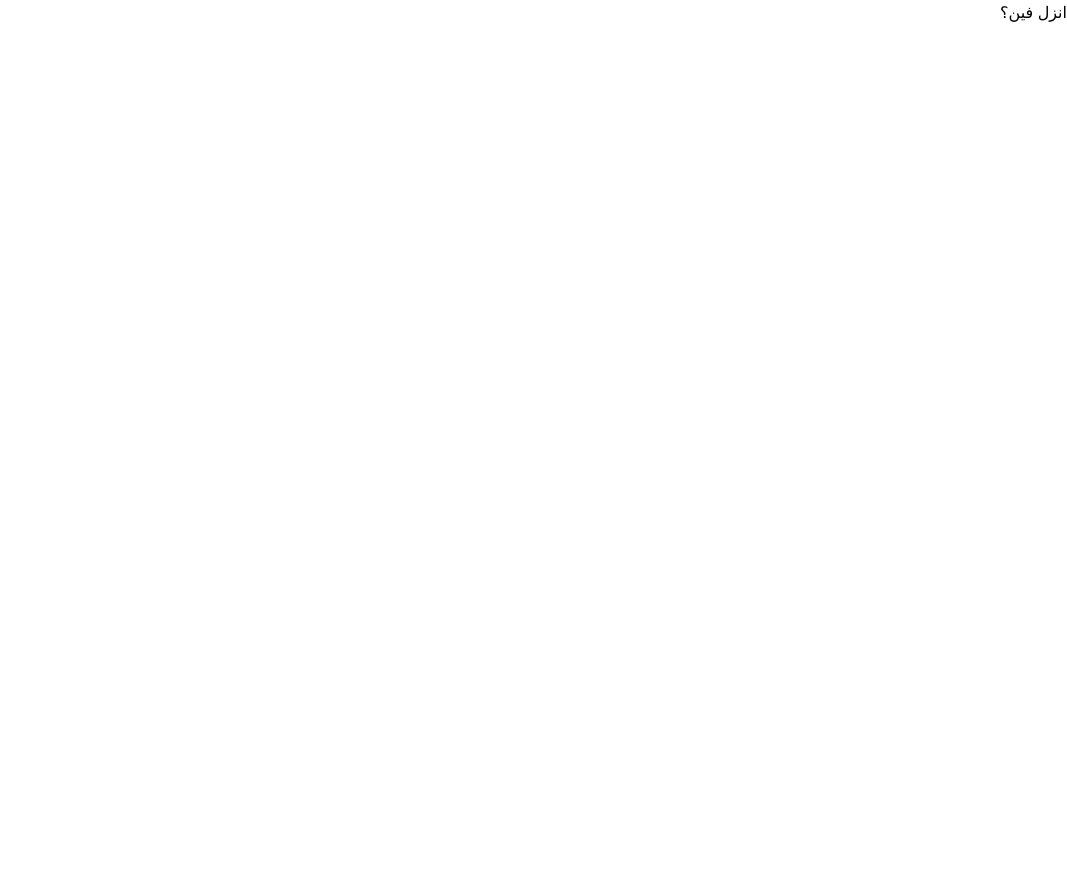
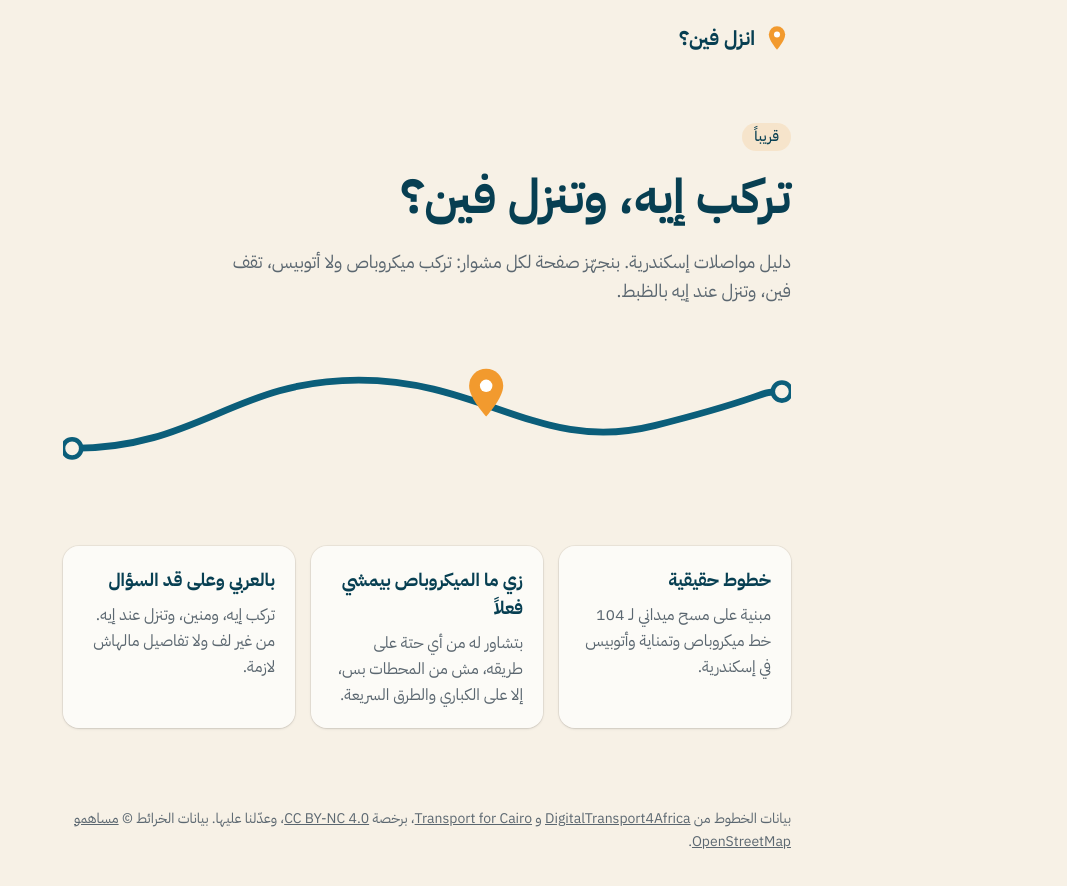
Before and after one commit to AI091/where-to, an Astro site in the folder apps/site/: page / in a window 1280 px wide. Shown: the whole page, without its empty margins (213-1280 px from the left). Before the commit the page ends 800 px from the top, so only its background shows below. Built offline with nearby package versions, Linux system fonts and the light colour scheme; Astro itself is replaced by a stand-in of ours.

Commit message:
Launch page for anzelfein.com: Arabic landing page, 404, sitemap and Cloudflare config
Static Astro site served as an assets-only Worker on anzelfein.com and www.anzelfein.com (custom domains). Preview URLs are enabled for draft route pages; workers.dev stays off for production. Footer credits the DT4A / Transport for Cairo data (CC BY-NC 4.0, modified) and OpenStreetMap.

```diff
--- a/apps/site/astro.config.mjs
+++ b/apps/site/astro.config.mjs
@@ -1,11 +1,13 @@
 // @ts-check
 import { defineConfig } from 'astro/config';
-
+import sitemap from '@astrojs/sitemap';
 import tailwindcss from '@tailwindcss/vite';
 
 // https://astro.build/config
 export default defineConfig({
+  site: 'https://anzelfein.com',
+  integrations: [sitemap({ filter: (page) => !page.endsWith('/404/') })],
   vite: {
-    plugins: [tailwindcss()]
-  }
+    plugins: [tailwindcss()],
+  },
 });
--- /dev/null
+++ b/apps/site/public/robots.txt
@@ -0,0 +1,4 @@
+User-agent: *
+Allow: /
+
+Sitemap: https://anzelfein.com/sitemap-index.xml
--- a/apps/site/src/layouts/Layout.astro
+++ b/apps/site/src/layouts/Layout.astro
@@ -3,21 +3,51 @@ import '../styles/global.css';
 
 interface Props {
 	title: string;
+	description: string;
 }
 
-const { title } = Astro.props;
+const { title, description } = Astro.props;
+const canonical = new URL(Astro.url.pathname, Astro.site);
 ---
 
 <html lang="ar" dir="rtl">
 	<head>
 		<meta charset="utf-8" />
+		<meta name="viewport" content="width=device-width, initial-scale=1" />
+		<title>{title}</title>
+		<meta name="description" content={description} />
+		<link rel="canonical" href={canonical} />
 		<link rel="icon" type="image/svg+xml" href="/favicon.svg" />
-		<link rel="icon" href="/favicon.ico" />
-		<meta name="viewport" content="width=device-width" />
-		<meta name="generator" content={Astro.generator} />
-		<title>{title}</title>
+		<link rel="sitemap" href="/sitemap-index.xml" />
+		<meta name="theme-color" content="#0b5e7a" />
+		<meta property="og:type" content="website" />
+		<meta property="og:locale" content="ar_EG" />
+		<meta property="og:site_name" content="انزل فين؟" />
+		<meta property="og:title" content={title} />
+		<meta property="og:description" content={description} />
+		<meta property="og:url" content={canonical} />
 	</head>
-	<body>
-		<slot />
+	<body class="flex min-h-dvh flex-col">
+		<header class="mx-auto w-full max-w-3xl px-5 pt-6">
+			<a href="/" class="inline-flex items-center gap-2 text-xl font-bold text-sea-dark">
+				<svg aria-hidden="true" viewBox="0 0 24 24" class="size-7">
+					<path fill="#f29a2e" d="M12 2a7 7 0 0 0-7 7c0 5.2 7 13 7 13s7-7.8 7-13a7 7 0 0 0-7-7Z" />
+					<circle cx="12" cy="9" r="2.6" fill="#fff" />
+				</svg>
+				انزل فين؟
+			</a>
+		</header>
+
+		<main class="mx-auto w-full max-w-3xl flex-1 px-5">
+			<slot />
+		</main>
+
+		<footer class="mx-auto w-full max-w-3xl px-5 py-8 text-sm leading-relaxed text-muted">
+			<p>
+				بيانات الخطوط من{' '}<a class="underline" href="https://digitaltransport4africa.org/">DigitalTransport4Africa</a>{' '}و{' '}<a class="underline" href="https://transportforcairo.com/">Transport for Cairo</a>،
+				برخصة{' '}<a class="underline" href="https://creativecommons.org/licenses/by-nc/4.0/deed.ar">CC BY-NC 4.0</a>، وعدّلنا عليها.
+				بيانات الخرائط ©{' '}<a class="underline" href="https://www.openstreetmap.org/copyright">مساهمو OpenStreetMap</a>.
+			</p>
+		</footer>
 	</body>
 </html>
--- /dev/null
+++ b/apps/site/src/pages/404.astro
@@ -0,0 +1,11 @@
+---
+import Layout from '../layouts/Layout.astro';
+---
+
+<Layout title="الصفحة مش موجودة | انزل فين؟" description="الصفحة دي مش موجودة.">
+	<section class="py-16">
+		<h1 class="text-3xl font-bold text-sea-dark">الصفحة دي مش موجودة</h1>
+		<p class="mt-4 text-lg text-muted">يمكن نزلت في المحطة الغلط.</p>
+		<a href="/" class="mt-8 inline-block rounded-full bg-sea px-5 py-2.5 font-medium text-white">ارجع للرئيسية</a>
+	</section>
+</Layout>
--- a/apps/site/src/pages/index.astro
+++ b/apps/site/src/pages/index.astro
@@ -1,7 +1,54 @@
 ---
 import Layout from '../layouts/Layout.astro';
+
+const points = [
+	{
+		title: 'خطوط حقيقية',
+		body: 'مبنية على مسح ميداني لـ 104 خط ميكروباص وتمناية وأتوبيس في إسكندرية.',
+	},
+	{
+		title: 'زي ما الميكروباص بيمشي فعلاً',
+		body: 'بتشاور له من أي حتة على طريقه، مش من المحطات بس، إلا على الكباري والطرق السريعة.',
+	},
+	{
+		title: 'بالعربي وعلى قد السؤال',
+		body: 'تركب إيه، ومنين، وتنزل عند إيه. من غير لف ولا تفاصيل مالهاش لازمة.',
+	},
+];
 ---
 
-<Layout title="انزل فين؟">
-	<h1>انزل فين؟</h1>
+<Layout
+	title="انزل فين؟ | دليل مواصلات إسكندرية"
+	description="تركب إيه وتنزل فين في إسكندرية: دليل خطوط الميكروباص والتمناية والأتوبيس، مبني على مسح ميداني لـ 104 خط."
+>
+	<section class="py-12 sm:py-16">
+		<p class="mb-4 inline-block rounded-full bg-plate/15 px-3 py-1 text-sm font-medium text-sea-dark">قريباً</p>
+		<h1 class="text-4xl font-bold leading-tight text-sea-dark sm:text-5xl">تركب إيه، وتنزل فين؟</h1>
+		<p class="mt-5 max-w-xl text-lg leading-relaxed text-muted">
+			دليل مواصلات إسكندرية. بنجهّز صفحة لكل مشوار: تركب ميكروباص ولا أتوبيس، تقف فين، وتنزل عند إيه بالظبط.
+		</p>
+
+		<svg aria-hidden="true" viewBox="0 0 640 120" class="mt-10 w-full">
+			<path d="M8 90 C 120 90, 150 30, 260 30 S 420 95, 520 70 S 610 40, 632 40" fill="none" stroke="#0b5e7a" stroke-width="6" stroke-linecap="round" />
+			<g fill="#f7f1e6" stroke="#0b5e7a" stroke-width="4">
+				<circle cx="8" cy="90" r="8" />
+				<circle cx="632" cy="40" r="8" />
+			</g>
+			<g transform="translate(372 58)">
+				<path fill="#f29a2e" d="M0-38a15 15 0 0 0-15 15c0 11 15 27 15 27s15-16 15-27a15 15 0 0 0-15-15Z" />
+				<circle cy="-23" r="5.5" fill="#fff" />
+			</g>
+		</svg>
+	</section>
+
+	<section class="grid gap-4 pb-12 sm:grid-cols-3">
+		{
+			points.map((p) => (
+				<div class="rounded-2xl bg-white/70 p-5 shadow-sm ring-1 ring-black/5">
+					<h2 class="text-lg font-bold text-sea-dark">{p.title}</h2>
+					<p class="mt-2 leading-relaxed text-muted">{p.body}</p>
+				</div>
+			))
+		}
+	</section>
 </Layout>
--- a/apps/site/src/styles/global.css
+++ b/apps/site/src/styles/global.css
@@ -1 +1,24 @@
+@import "@fontsource/ibm-plex-sans-arabic/400.css";
+@import "@fontsource/ibm-plex-sans-arabic/500.css";
+@import "@fontsource/ibm-plex-sans-arabic/700.css";
 @import "tailwindcss";
+
+@theme {
+  --font-sans: "IBM Plex Sans Arabic", system-ui, sans-serif;
+
+  /* Alexandria: the sea, the sand, and the microbus's orange plates. */
+  --color-sea: #0b5e7a;
+  --color-sea-dark: #073f52;
+  --color-sand: #f7f1e6;
+  --color-plate: #f29a2e;
+  --color-ink: #1d2830;
+  --color-muted: #5b6770;
+}
+
+html {
+  -webkit-text-size-adjust: 100%;
+}
+
+body {
+  @apply bg-sand font-sans text-ink antialiased;
+}
```
Also changed, not shown: apps/site/package.json (+7 -1 lines), apps/site/public/favicon.ico (deleted), apps/site/public/favicon.svg, 3 other files.
